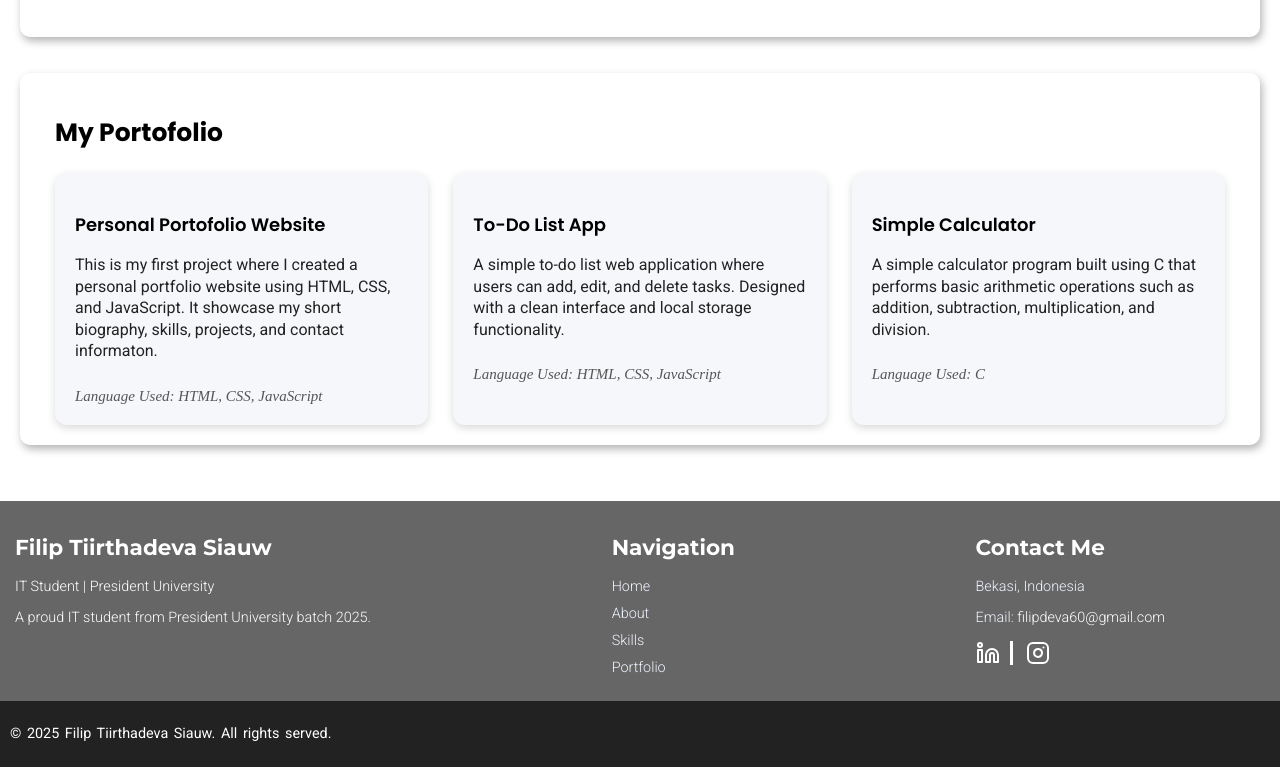
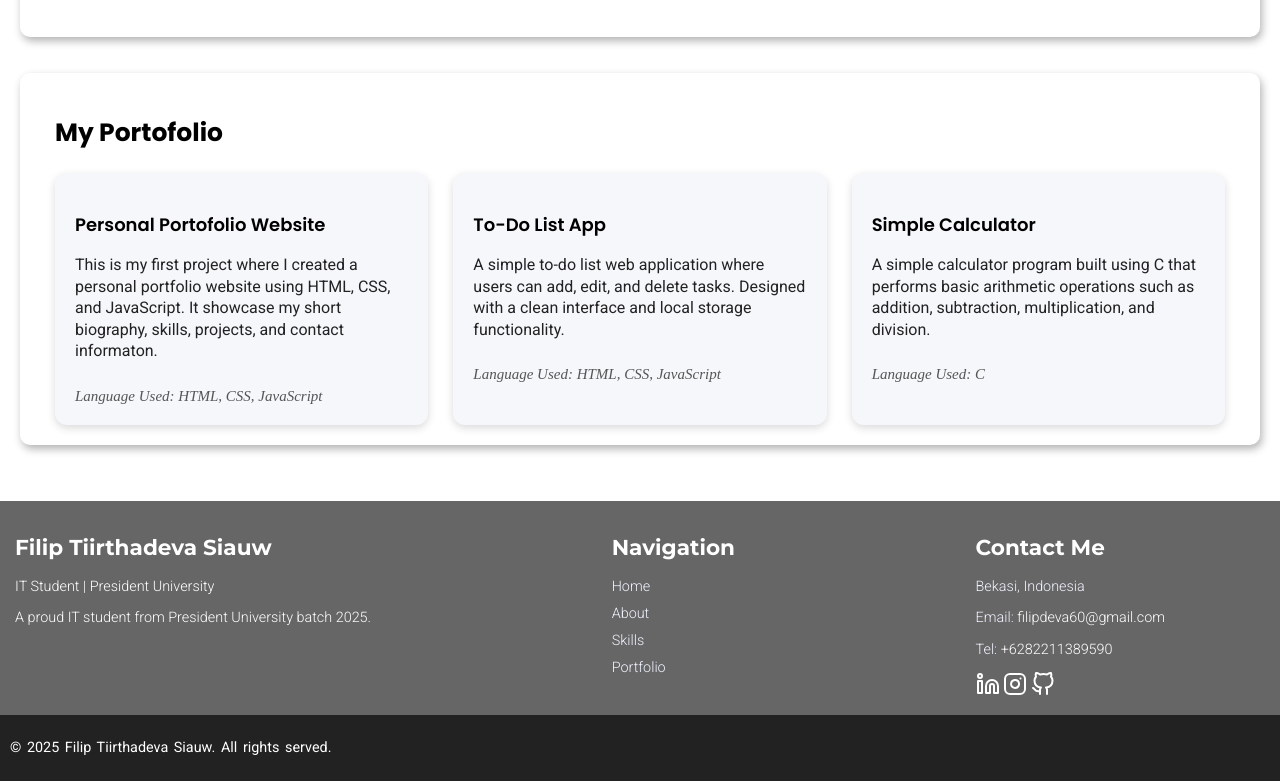
Before and after one commit to Devaaa01/Portfolio, a plain HTML site: page index.html in a window 1280 px wide. Shown: the part 1330-2111 px from the top of the page. Drawn offline with nearby package versions, Linux system fonts and the light colour scheme.

Commit message:
Update index.html

```diff
--- a/index.html
+++ b/index.html
@@ -165,8 +165,10 @@
                 <p>Bekasi, Indonesia</p>
             <div class="footer-link">
                 <p>Email: <a href="mailto:filipdeva60@gmail.com">filipdeva60@gmail.com</a></p>
-                <a href="https://www.linkedin.com/in/filip-tiirthadeva-siauw" target="_blank"><i data-feather="linkedin" class="icon-linkedin"></i></a>
-                <a href="https://www.instagram.com/deva0.1_/" target="_blank"><i data-feather="instagram"></i></a>
+                <p>Tel: <a href="tel:+6282211389590">+6282211389590</a></p>
+                <a href="https://www.linkedin.com/in/filip-tiirthadeva-siauw" target="_blank"><i data-feather="linkedin" class="icon-border"></i></a>
+                <a href="https://www.instagram.com/deva0.1_/" target="_blank"><i data-feather="instagram"class="icon-border"></i></a>
+                <a href="https://github.com/Devaaa01" target="_blank"><i data-feather="github"></i></a>
                 </div>
             </div>
         </div>
```
